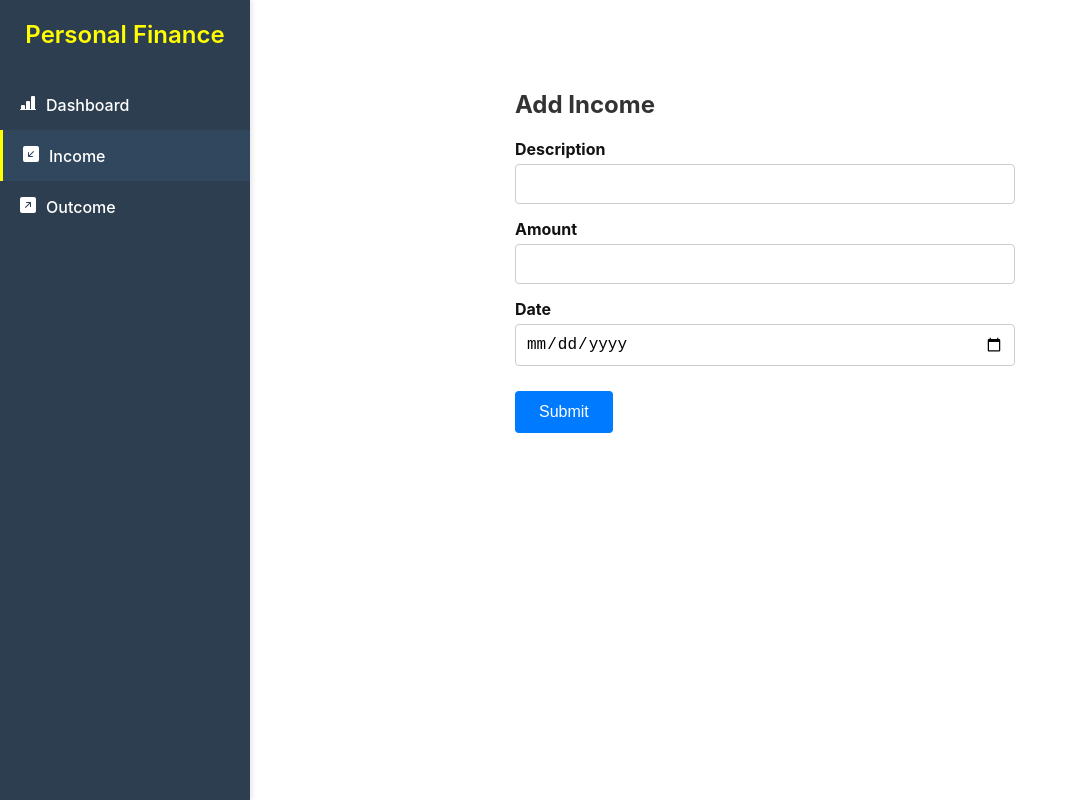
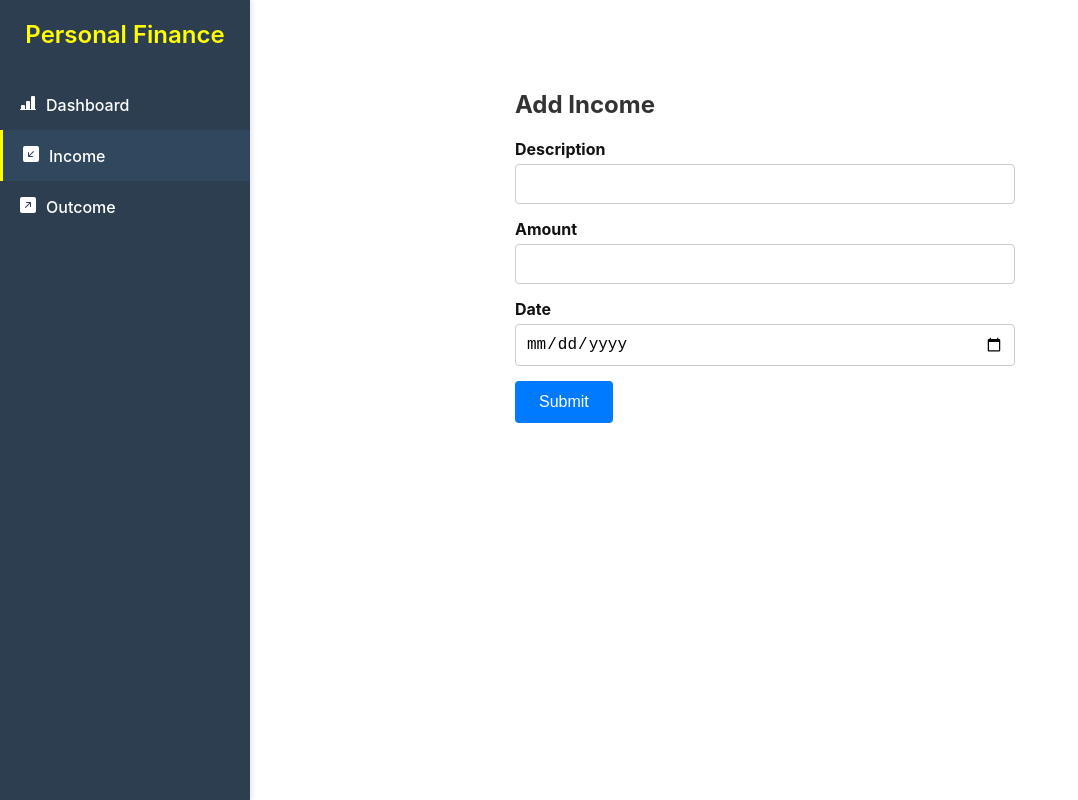
Before and after one commit to jesuspinar/personal-finance, an Angular app: page /income/add-income in a window 1280 px wide. Shown: the whole page, without its empty margins (0-1078 px from the left). Built offline with nearby package versions, Linux system fonts and the light colour scheme.

Commit message:
Update button bg color

```diff
--- a/src/app/income-form/income-form.component.css
+++ b/src/app/income-form/income-form.component.css
@@ -23,18 +23,3 @@
   font-size: 16px;
   box-sizing: border-box;
 }
-
-form button {
-  background-color: #007bff;
-  color: white;
-  padding: 12px 24px;
-  border: none;
-  border-radius: 4px;
-  cursor: pointer;
-  font-size: 16px;
-  margin-top: 10px;
-}
-
-form button:hover {
-  background-color: #0056b3;
-}
--- a/src/app/income-form/income-form.component.html
+++ b/src/app/income-form/income-form.component.html
@@ -13,6 +13,6 @@
       <label for="date">Date</label>
       <input type="date" id="date" formControlName="date" name="date" required>
     </div>
-    <button type="submit">Submit</button>
+    <button class="btn" type="submit">Submit</button>
   </form>
 </div>
--- a/src/styles.css
+++ b/src/styles.css
@@ -72,16 +72,16 @@ tr:hover {
 }
 
 .btn {
-  background-color: #4CAF50;
+  background-color: #007bff;
   color: white;
   border: none;
   padding: 12px 24px;
   font-size: 1rem;
   cursor: pointer;
-  border-radius: 6px;
+  border-radius: 4px;
   transition: background-color 0.3s ease;
 }
 
 .btn:hover {
-  background-color: #45a049;
+  background-color: #0056b3;
 }
```
